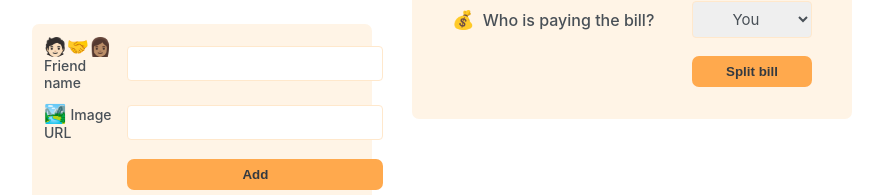
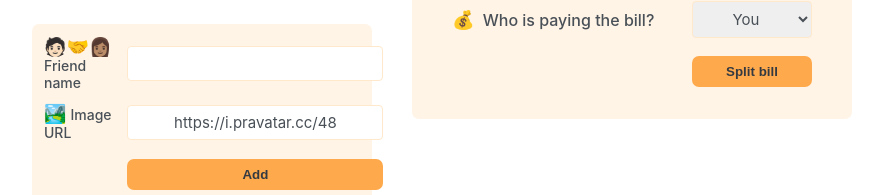
Before and after one commit to Giada15/Eat-and-Split, a React (Create React App) app: page / in a window 1280 px wide. Both pictures are taken after typing "Sample", "Sample" into the empty fields and a click on the button "Add friend". Shown: the part 362-557 px from the top of the page, without its empty margins (198-1081 px from the left). Built offline with nearby package versions, Linux system fonts and the light colour scheme.

Commit message:
Add feature Add new friend to the application

```diff
--- a/src/App.js
+++ b/src/App.js
@@ -31,17 +31,23 @@
 
 export default function App() {
   const [showAddFriend, setShowAddFriend] = useState(false)
+  const [friends, setFriends] = useState(initialFriends)
 
   function handleShowAddFriend() {
     setShowAddFriend((show) => !show)
   }
 
+  function handleAddFriend(friend) {
+    setFriends((friends) => [...friends, friend])
+    setShowAddFriend(false)
+  }
+
   return (
     <div className="app">
       <div className="sidebar">
-        <FriendsList />
+        <FriendsList friends={friends} />
 
-        {showAddFriend && <FormAddFriend />}
+        {showAddFriend && <FormAddFriend onAddFriend={handleAddFriend} />}
 
         <Button onClick={handleShowAddFriend}>
           {showAddFriend ? "Close" : "Add friend"}
@@ -53,9 +59,7 @@
   )
 }
 
-function FriendsList() {
-  const friends = initialFriends
-
+function FriendsList({ friends }) {
   return (
     <ul>
       {friends.map((friend) => (
@@ -90,14 +94,45 @@
   )
 }
 
-function FormAddFriend() {
+function FormAddFriend({ onAddFriend }) {
+  const [name, setName] = useState("")
+  const [image, setImage] = useState("https://i.pravatar.cc/48")
+
+  function handleSubmit(e) {
+    e.preventDefault()
+
+    const id = crypto.randomUUID()
+
+    if (!name || !image) return
+
+    const newFriend = {
+      id,
+      name,
+      image: `${image}?=${id}`,
+      balance: 0,
+    }
+
+    onAddFriend(newFriend)
+
+    setName("")
+    setImage("https://i.pravatar.cc/48")
+  }
+
   return (
-    <form className="form-add-friend">
+    <form className="form-add-friend" onSubmit={handleSubmit}>
       <label>🧑🏻‍🤝‍👩🏽Friend name</label>
-      <input type="text"></input>
+      <input
+        type="text"
+        value={name}
+        onChange={(e) => setName(e.target.value)}
+      ></input>
 
       <label>🏞️Image URL</label>
-      <input type="text"></input>
+      <input
+        type="text"
+        value={image}
+        onChange={(e) => setImage(e.target.value)}
+      ></input>
 
       <Button>Add</Button>
     </form>
```
